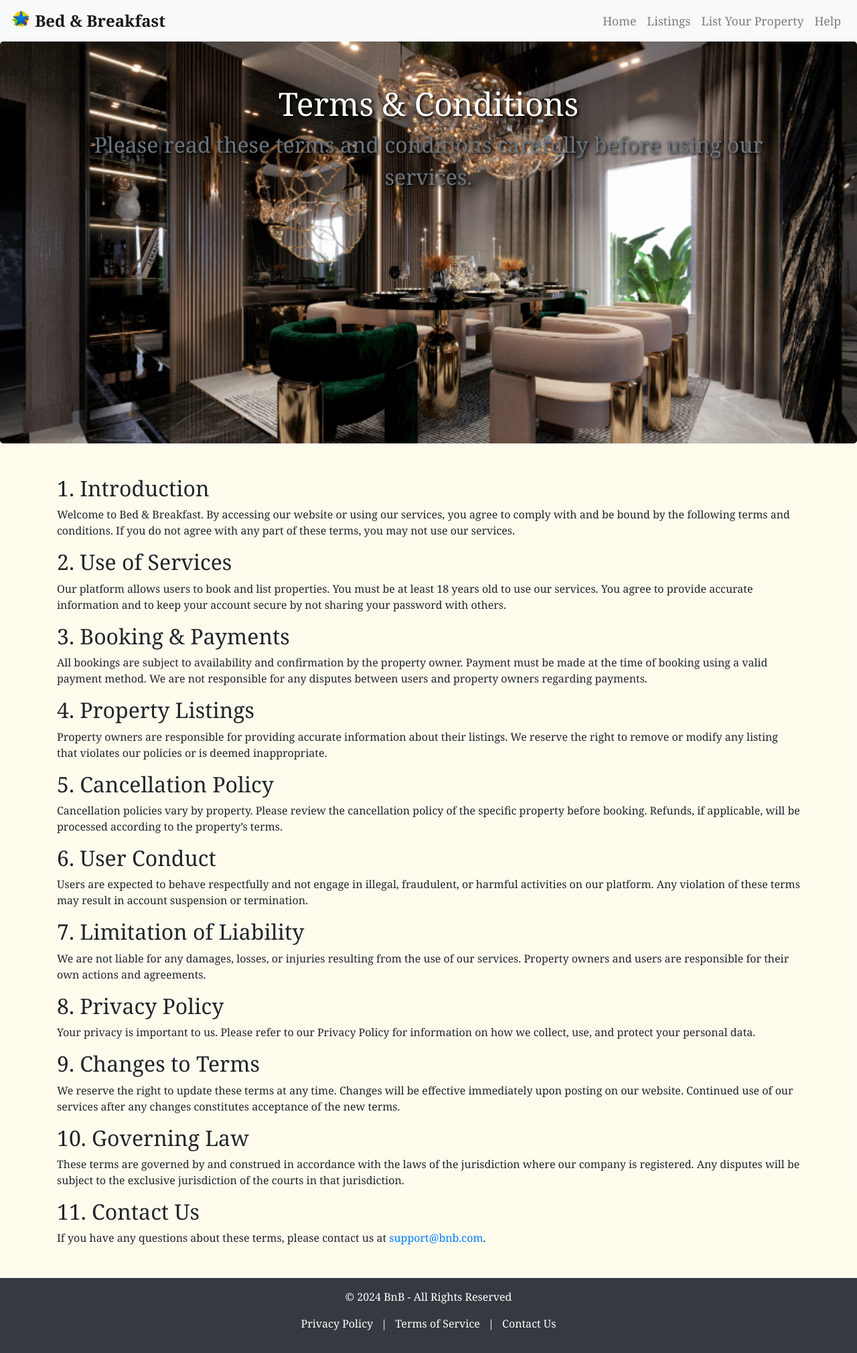
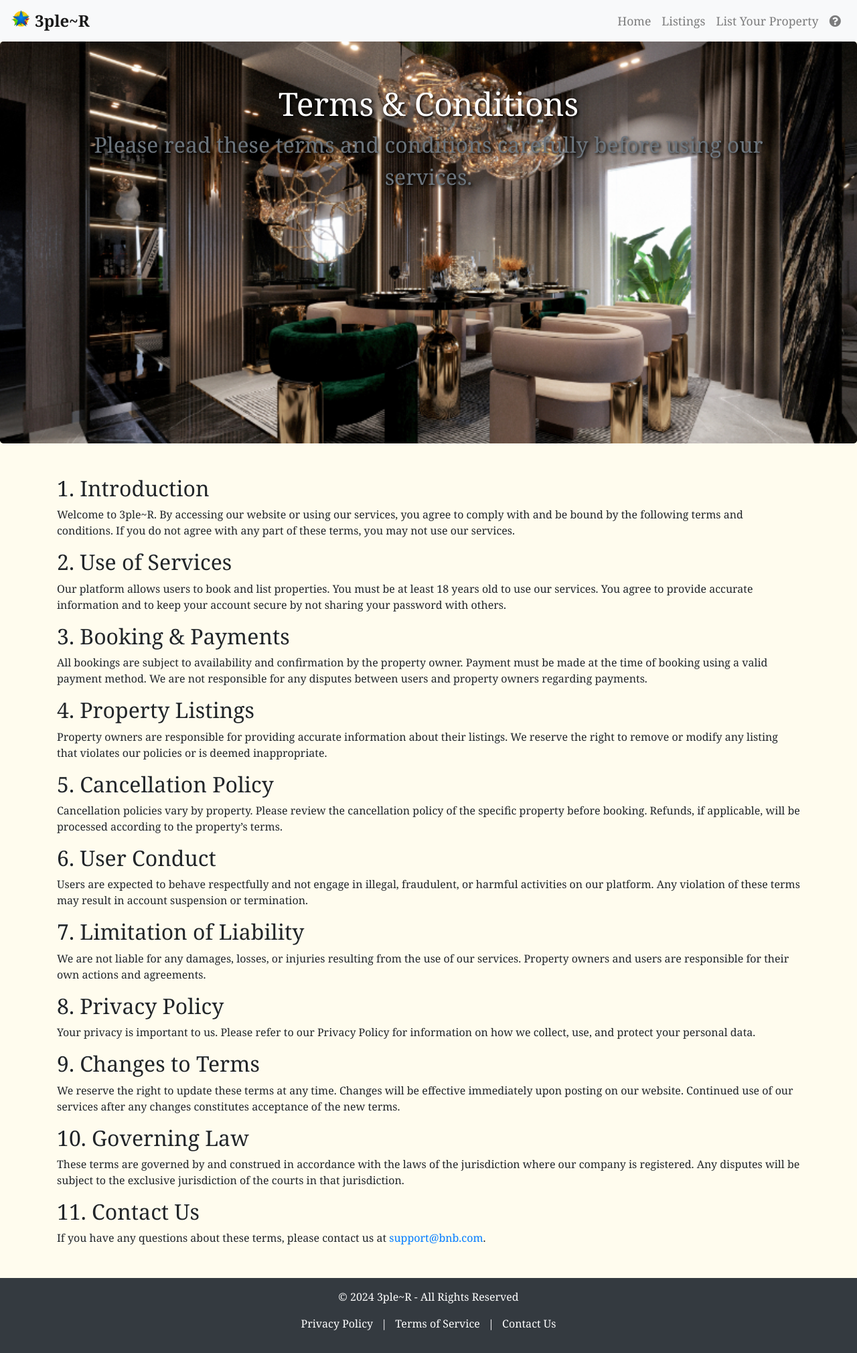
Before and after one commit to Code021-raelle/bnb, a Flask app: page /terms-and-conditions in a window 1280 px wide. Shown: the whole page at 67% size. Run offline with Flask 3, Linux system fonts and the light colour scheme; some libraries are stand-ins or nearby versions.

```diff
--- a/app/templates/terms_and_conditions.html
+++ b/app/templates/terms_and_conditions.html
@@ -23,7 +23,7 @@
             <nav class="navbar navbar-expand-lg navbar-light bg-light">
                 <a class="navbar-brand" href="/">
                     <img src="{{ url_for('static', filename='images/icon.svg') }}" width="30" height="30" class="d-inline-block align-top" alt="">
-                    Bed & Breakfast
+                    3ple~R
                 </a>
                 <button class="navbar-toggler" type="button" data-toggle="collapse" data-target="#navbarNav" aria-controls="navbarNav" aria-expanded="false" aria-label="Toggle navigation">
                     <span class="navbar-toggler-icon"></span>
@@ -40,7 +40,9 @@
                             <a class="nav-link" href="/list-your-property">List Your Property</a>
                         </li>
                         <li class="nav-item">
-                            <a class="nav-link" href="/help-center">Help</a>
+                            <a class="nav-link" href="/help-center" aria-label="Help Center">
+                                <i class="fas fa-question-circle"></i>
+                            </a>
                         </li>
                     </ul>
                 </div>
@@ -59,7 +61,7 @@
         <section class="terms my-5">
             <div class="container">
                 <h2>1. Introduction</h2>
-                <p>Welcome to Bed & Breakfast. By accessing our website or using our services, you agree to comply with and be bound by the following terms and conditions. If you do not agree with any part of these terms, you may not use our services.</p>
+                <p>Welcome to 3ple~R. By accessing our website or using our services, you agree to comply with and be bound by the following terms and conditions. If you do not agree with any part of these terms, you may not use our services.</p>
 
                 <h2>2. Use of Services</h2>
                 <p>Our platform allows users to book and list properties. You must be at least 18 years old to use our services. You agree to provide accurate information and to keep your account secure by not sharing your password with others.</p>
@@ -95,7 +97,7 @@
 
         <!-- Footer -->
         <footer class="bg-dark text-white text-center py-3">
-            <p>&copy; {{ current_year }} BnB - All Rights Reserved</p>
+            <p>&copy; {{ current_year }} 3ple~R - All Rights Reserved</p>
             <p>
                 <a href="/privacy-&-policy" class="text-white mx-2">Privacy Policy</a> |
                 <a href="/terms-and-conditions" class="text-white mx-2">Terms of Service</a> |
```
